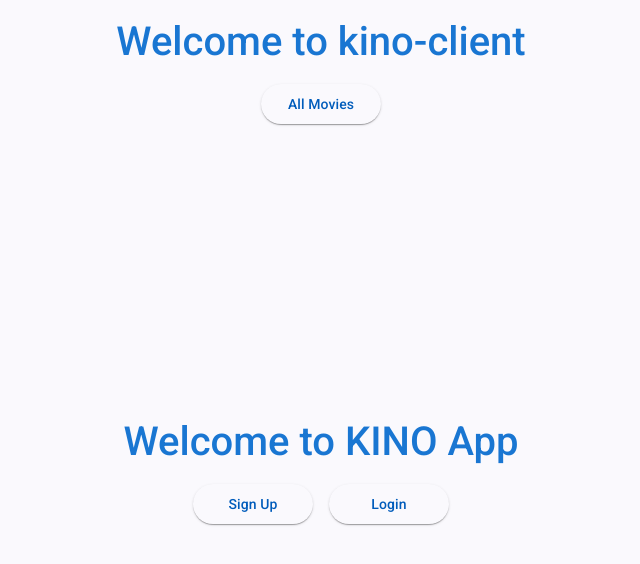
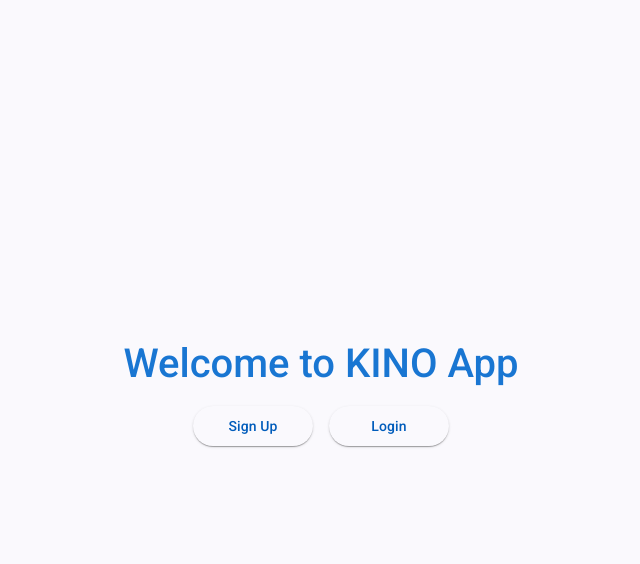
Before and after one commit to dkorotkov444/kino-client, an Angular app: page /welcome in a window 1280 px wide. Shown: the top 564 px of the page, without its empty margins (319-959 px from the left). Built offline with nearby package versions, Linux system fonts and the light colour scheme.

Commit message:
A6-E6.4 Fixed errors. Added navbar.

```diff
--- a/src/app/app.config.ts
+++ b/src/app/app.config.ts
@@ -2,7 +2,7 @@
 
 import { ApplicationConfig, provideBrowserGlobalErrorListeners } from '@angular/core';
 import { provideRouter } from '@angular/router';
-import { provideHttpClient } from '@angular/common/http';
+import { provideHttpClient, withFetch } from '@angular/common/http';
 
 import { routes } from './app.routes';
 import { provideClientHydration, withEventReplay } from '@angular/platform-browser';
@@ -10,8 +10,8 @@ import { provideClientHydration, withEventReplay } from '@angular/platform-brows
 export const appConfig: ApplicationConfig = {
     providers: [
         provideBrowserGlobalErrorListeners(),
-        provideRouter(routes),          // Register the router service globally
-        provideHttpClient(),
+        provideRouter(routes),                      // Register the router service globally
+        provideHttpClient(withFetch()),             // Register the HTTP client service globally
         provideClientHydration(withEventReplay())
     ]
 };
--- a/src/app/app.html
+++ b/src/app/app.html
@@ -1,17 +1,11 @@
-
-
-<div class="main-container">
-  <h1>Welcome to {{ title() }}</h1>
-
-  <div class="button-group">
-    <button
-        mat-raised-button
-        color="primary"
-        (click)="openMoviesDialog()"
-    >
-        All Movies
-    </button>
-  </div>
-</div>
+<!doctype html>
+@if (showNavBar) {
+  <mat-toolbar color="primary" class="navbar">
+    <span>Kino</span>
+    <span class="spacer"></span>
+    <a mat-button href="/movies">Movies</a>
+    <a mat-button href="/welcome">Home</a>
+  </mat-toolbar>
+}
 
 <router-outlet />
--- a/src/app/app.scss
+++ b/src/app/app.scss
@@ -3,6 +3,16 @@
 	flex-direction: column;
 	height: 100%;
 	font-family: 'Roboto', sans-serif;
+}
+
+.navbar {
+  position: sticky;
+  top: 0;
+  z-index: 10;
+}
+
+.spacer {
+  flex: 1 1 auto;
 }
 
 .main-container {
--- a/src/app/app.ts
+++ b/src/app/app.ts
@@ -1,35 +1,26 @@
 // src/app/app.ts
 
-import { Component, inject, signal } from '@angular/core';
+import { Component, inject } from '@angular/core';
 import { CommonModule } from '@angular/common';
-import { RouterOutlet } from '@angular/router';
-import { MatDialog, MatDialogModule } from '@angular/material/dialog';
+import { Router, RouterOutlet } from '@angular/router';
 import { MatButtonModule } from '@angular/material/button';
-import { MovieCardComponent } from './components/movie-card/movie-card';
+import { MatToolbarModule } from '@angular/material/toolbar';
 
 @Component({
     selector: 'app-root',
     imports: [
         CommonModule,
         RouterOutlet,
-        MatDialogModule,
         MatButtonModule,
+        MatToolbarModule,
     ],
     templateUrl: './app.html',
     styleUrl: './app.scss'
 })
 export class AppComponent {
-    protected readonly title = signal('kino-client');
+    readonly router: Router = inject(Router);
 
-    readonly dialog: MatDialog = inject(MatDialog);
-
-    /**
-     * Opens the movie card component inside an Angular Material Dialog.
-     */
-    openMoviesDialog(): void {
-        this.dialog.open(MovieCardComponent, {
-          width: '900px',
-          maxWidth: '90vw'
-        });
-      }
+    get showNavBar(): boolean {
+        return !this.router.url.includes('welcome');
+    }
 }
--- a/src/app/components/movie-card/movie-card.html
+++ b/src/app/components/movie-card/movie-card.html
@@ -12,10 +12,10 @@
                 </mat-dialog-content>
             </mat-card>
         }
+        @empty {
+            <p>No movies were found. Please try again later.</p>
+        }
     </div>
-    @empty {
-        <p>No movies were found. Please try again later.</p>
-    }
 
 } @else {
     <p>Loading your movie cards...</p>
--- a/src/app/components/user-login-form/user-login-form.ts
+++ b/src/app/components/user-login-form/user-login-form.ts
@@ -1,5 +1,6 @@
 import { Component, inject } from '@angular/core';
 import { CommonModule } from '@angular/common';
+import { Router } from '@angular/router';
 import { FormGroup, FormControl, Validators, ReactiveFormsModule } from '@angular/forms';
 import { MatDialogRef, MatDialogModule } from '@angular/material/dialog';
 import { MatSnackBar, MatSnackBarModule } from '@angular/material/snack-bar';
@@ -30,6 +31,7 @@ export class UserLoginFormComponent {
     readonly dialogRef: MatDialogRef<UserLoginFormComponent> = inject(MatDialogRef);
     readonly snackBar: MatSnackBar = inject(MatSnackBar);
     readonly authService: AuthService = inject(AuthService);
+    readonly router: Router = inject(Router);
 
     // Define the reactive form model with basic validation
     loginForm = new FormGroup({
@@ -55,6 +57,7 @@ export class UserLoginFormComponent {
                     this.snackBar.open('Login successful!', 'OK', {
                         duration: 2000
                     });
+                    this.router.navigate(['movies']); // Navigate to the movies home page after successful login
                 },
                 error: (error) => {
                     console.error('Login API Error:', error);
--- a/src/app/components/welcome-page/welcome-page.ts
+++ b/src/app/components/welcome-page/welcome-page.ts
@@ -1,6 +1,6 @@
 import { Component, inject, signal } from '@angular/core';
 import { CommonModule } from '@angular/common';
-import { RouterOutlet } from '@angular/router';
+//import { RouterOutlet } from '@angular/router';
 import { MatDialog, MatDialogModule } from '@angular/material/dialog';
 import { MatButtonModule } from '@angular/material/button';
 import { UserRegistrationFormComponent } from '../user-registration-form/user-registration-form';
@@ -10,7 +10,7 @@ import { UserLoginFormComponent } from '../user-login-form/user-login-form';
   selector: 'kino-welcome-page',
   imports: [
     CommonModule,
-    RouterOutlet,
+    //RouterOutlet,
     MatDialogModule,
     MatButtonModule,
   ],
--- a/src/app/services/api-base.service.ts
+++ b/src/app/services/api-base.service.ts
@@ -13,10 +13,14 @@ export class ApiBaseService {
      * Get authorization headers with JWT token from localStorage
      */
     protected getAuthHeaders(): HttpHeaders {
-        const token = localStorage.getItem('token');
-        return new HttpHeaders({
-            Authorization: 'Bearer ' + token,
-        });
+        let headers: { [key: string]: string } = {};
+        if (typeof localStorage !== 'undefined') {
+            const token = localStorage.getItem('token');
+            if (token) {
+                headers = { Authorization: 'Bearer ' + token };
+            }
+        }
+        return new HttpHeaders(headers);
     }
 
     /**
```
Also changed, not shown: src/app/components/movie-card/movie-card.ts (line endings or trailing spaces).
